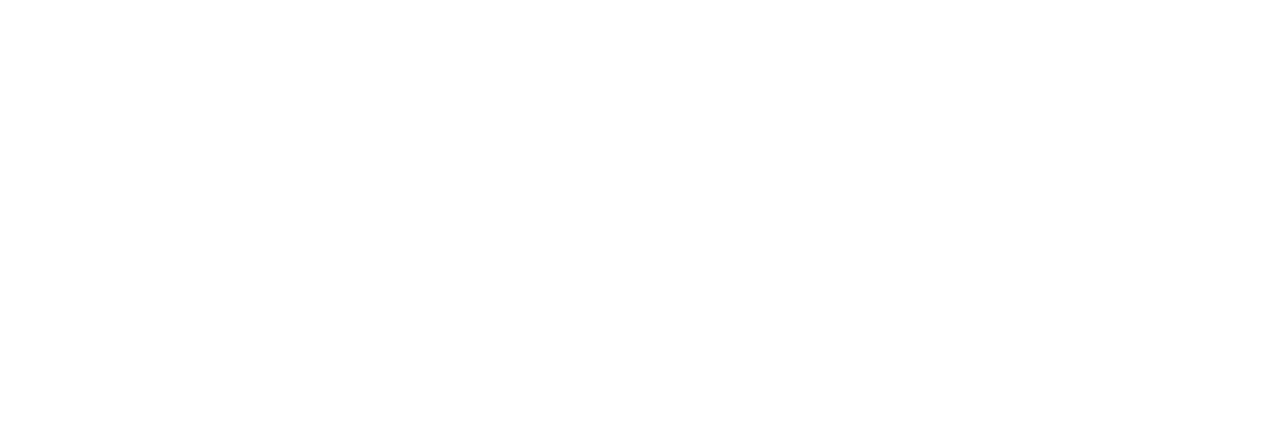
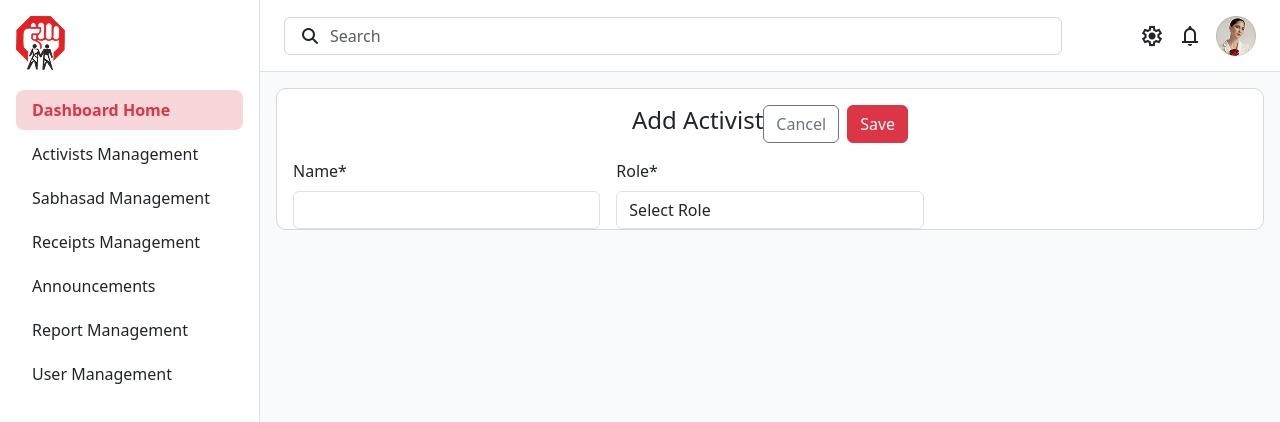
Before and after one commit to CoderAayushDodia/React-Admin-Dashboard-Project, a React (Vite) app: page /activists/add in a window 1280 px wide. Before the commit this address had no page. Shown: the top 422 px of the page. Built offline with nearby package versions, Linux system fonts and the light colour scheme.

Commit message:
Yet to complete add activist button

```diff
--- a/src/App.jsx
+++ b/src/App.jsx
@@ -1,4 +1,4 @@
-import { useEffect, useState} from "react";
+import { useEffect, useState } from "react";
 import "./App.css";
 import { Routes, Route } from "react-router-dom";
 import Sidebar from "./components/Sidebar";
@@ -6,10 +6,12 @@
 import Home from "./components/Home";
 import LogIn from "./components/LogIn";
 import ActivistManagement from "./components/ActivistManagement";
+import AddActivist from "./components/AddActivist";
 
 function App() {
   const [openSidebarToggle, setOpenSidebarToggle] = useState(false);
   const [dashboardData, setDashboardData] = useState(null);
+  const [activists, setActivists] = useState([]);
 
   useEffect(() => {
     fetch("/dashboardData.json")
@@ -22,6 +24,13 @@
       .then((data) => setDashboardData(data))
       .catch((err) => console.error("Error loading JSON:", err));
   }, []);
+
+  const addNewActivist = (newActivist) => {
+    setActivists((prev) => [
+      ...prev,
+      { ...newActivist, id: Date.now(), status: "Active" },
+    ]);
+  };
 
   const OpenSidebar = () => {
     setOpenSidebarToggle(!openSidebarToggle);
@@ -78,7 +87,27 @@
               OpenSidebar={OpenSidebar}
               menuItems={dashboardData?.sidebarMenu || []}
             />
-            <ActivistManagement />
+            <ActivistManagement activists={activists}/>
+          </div>
+        }
+      />
+
+      {/* Add Activist */}
+      <Route
+        path="/activists/add"
+        element={
+          <div className="grid-container position-relative">
+            <Header
+              OpenSidebar={OpenSidebar}
+              regions={dashboardData?.regions || []}
+              notifications={dashboardData?.notifications || []}
+            />
+            <Sidebar
+              openSidebarToggle={openSidebarToggle}
+              OpenSidebar={OpenSidebar}
+              menuItems={dashboardData?.sidebarMenu || []}
+            />
+            <AddActivist addNewActivist={addNewActivist} />
           </div>
         }
       />
--- /dev/null
+++ b/src/components/AddActivist.jsx
@@ -0,0 +1,59 @@
+import React, { useState } from 'react'
+import {navigate, useNavigate} from 'react-router-dom';
+
+function AddActivist({addNewActivist}) {
+    const navigate = useNavigate();
+
+    const [formData, setFormData] = useState({
+        name: "",
+        role: "",
+        region: "",
+        mobile: "",
+        password:"",
+    })
+
+    const handleChange = (e) => {
+        setFormData({...formData, [e.target.value]: e.target.value});
+    };
+
+    const handleSubmit = (e) => {
+        e.preventDefault();
+        addNewActivist(formData); //pass data to parent
+        navigate("/activists"); //redirect back to activist list
+    }
+
+  return (
+    <div className='main-container p-3'>
+       <div className='container-body'>
+        <div className='d-flex justify-content-center align-items-center mb-3 pt-3 px-3'>
+            <h4>Add Activist</h4>
+            <div>
+                <button type='button' className='btn btn-outline-secondary me-2' onClick={() => navigate("/activists")}>
+                    Cancel
+                </button>
+                <button type='submit' className='btn btn-danger' onClick={handleSubmit}>
+                    Save
+                </button>
+            </div>
+        </div>
+
+        <form action="#" className='px-3'>
+            <div className='row g-3'>
+                <div className='col-md-4'>
+                    <label className='form-label'>Name*</label>
+                    <input type="text" name='name' className='form-control' value={formData.name} onChange={handleChange} required/>
+                </div>
+                <div className='col-md-4'>
+                    <label className='form-label'>Role*</label>
+                    <select type="text" name='name' className='form-control' value={formData.role} onChange={handleChange} required>
+                        <option value="">Select Role</option>
+                    </select>
+                </div>
+            </div>
+        </form>
+       </div>
+    </div>
+  )
+}
+
+export default AddActivist
```
